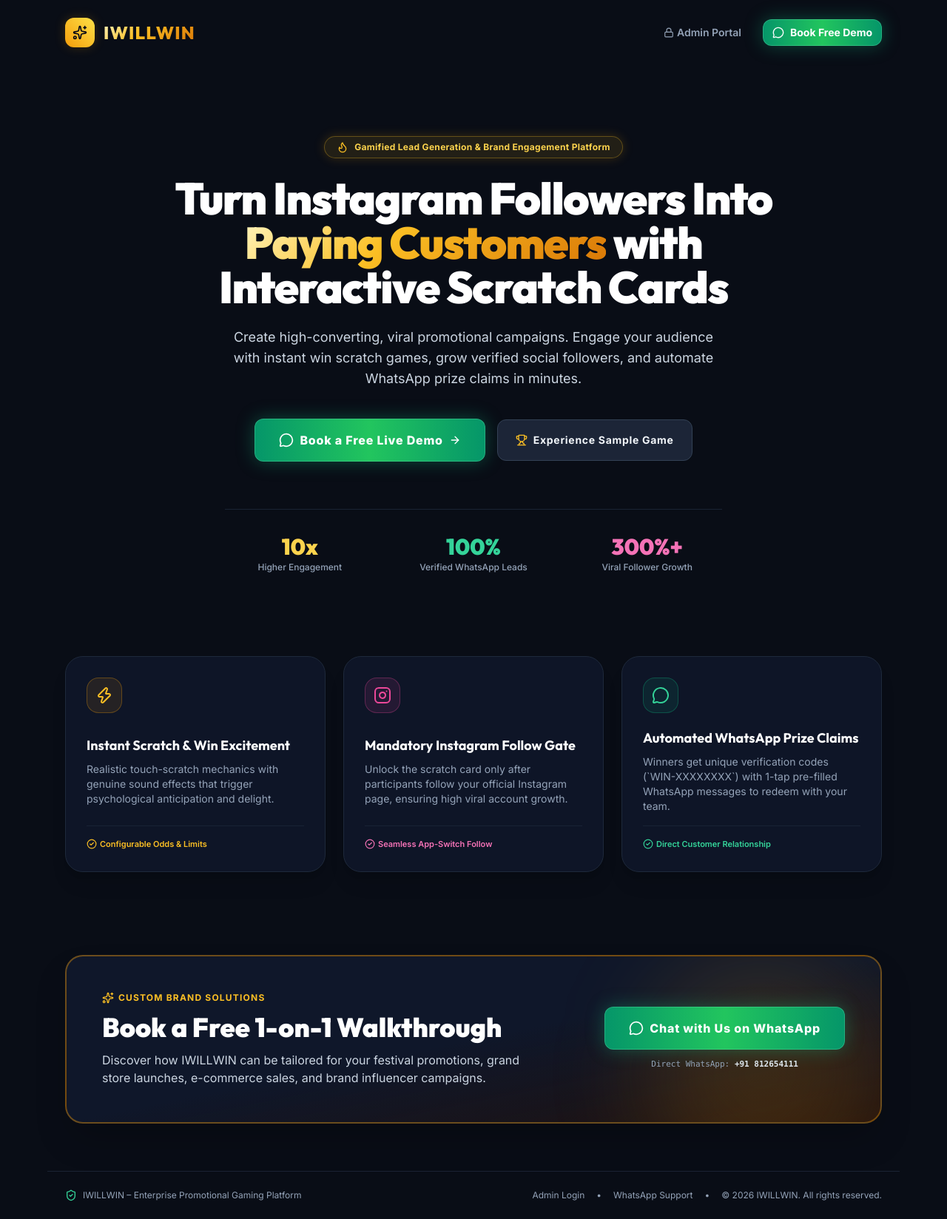
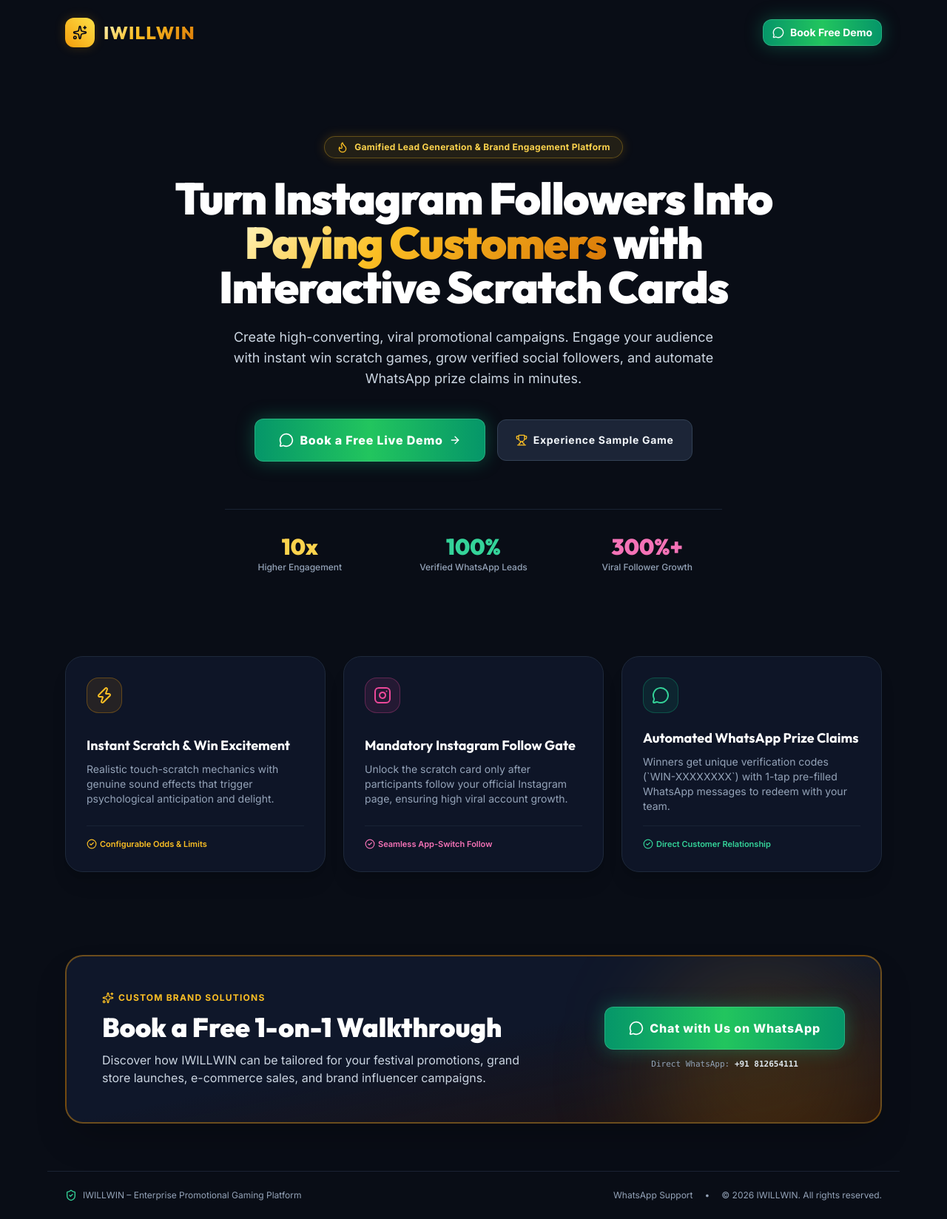
Before and after one commit to iwillmediaofficial/iwillwin, a React (Vite) app: page / in a window 1280 px wide. Shown: the whole page at 74% size. Built offline with nearby package versions, Linux system fonts and the light colour scheme; no server answers.

Commit message:
style: remove admin portal button and links from landing page

```diff
--- a/src/pages/public/LandingPage.tsx
+++ b/src/pages/public/LandingPage.tsx
@@ -11,7 +11,6 @@
   Zap,
   Flame,
   CheckCircle2,
-  Lock,
 } from 'lucide-react';
 
 const DEMO_WHATSAPP_NUMBER = '91812654111';
@@ -38,15 +37,7 @@
           </span>
         </div>
 
-        <div className="flex items-center space-x-3 sm:space-x-4">
-          <Link
-            to="/admin/login"
-            className="text-xs sm:text-sm font-semibold text-slate-400 hover:text-white transition-colors flex items-center space-x-1 px-3 py-2 rounded-xl hover:bg-slate-900 border border-transparent hover:border-slate-800"
-          >
-            <Lock className="w-3.5 h-3.5" />
-            <span>Admin Portal</span>
-          </Link>
-
+        <div className="flex items-center space-x-3">
           <a href={DEMO_WHATSAPP_URL} target="_blank" rel="noopener noreferrer">
             <Button
               variant="whatsapp"
@@ -245,10 +236,6 @@
         </div>
 
         <div className="flex items-center space-x-4 text-slate-400">
-          <Link to="/admin/login" className="hover:text-amber-300 transition-colors">
-            Admin Login
-          </Link>
-          <span>•</span>
           <a
             href={DEMO_WHATSAPP_URL}
             target="_blank"
```
